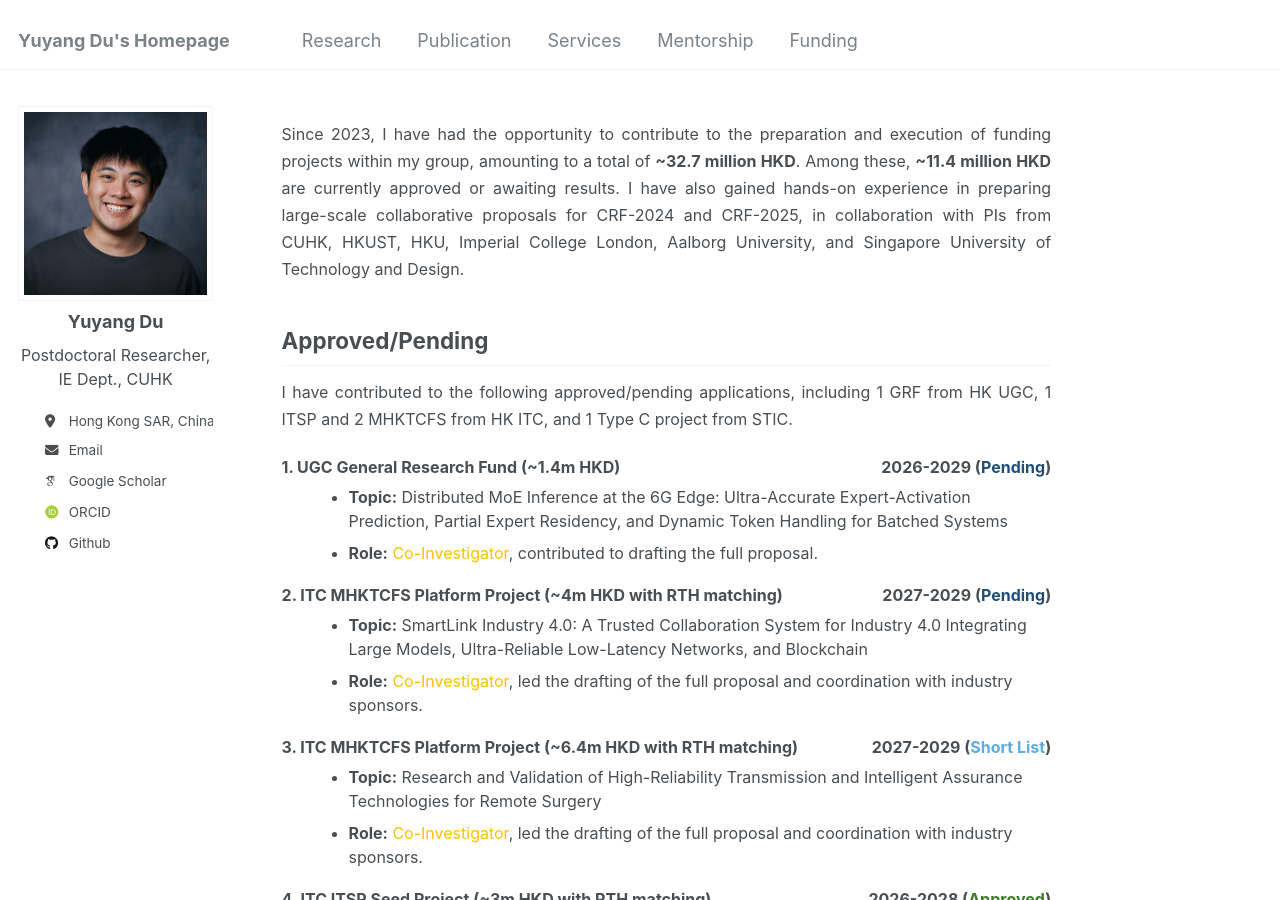
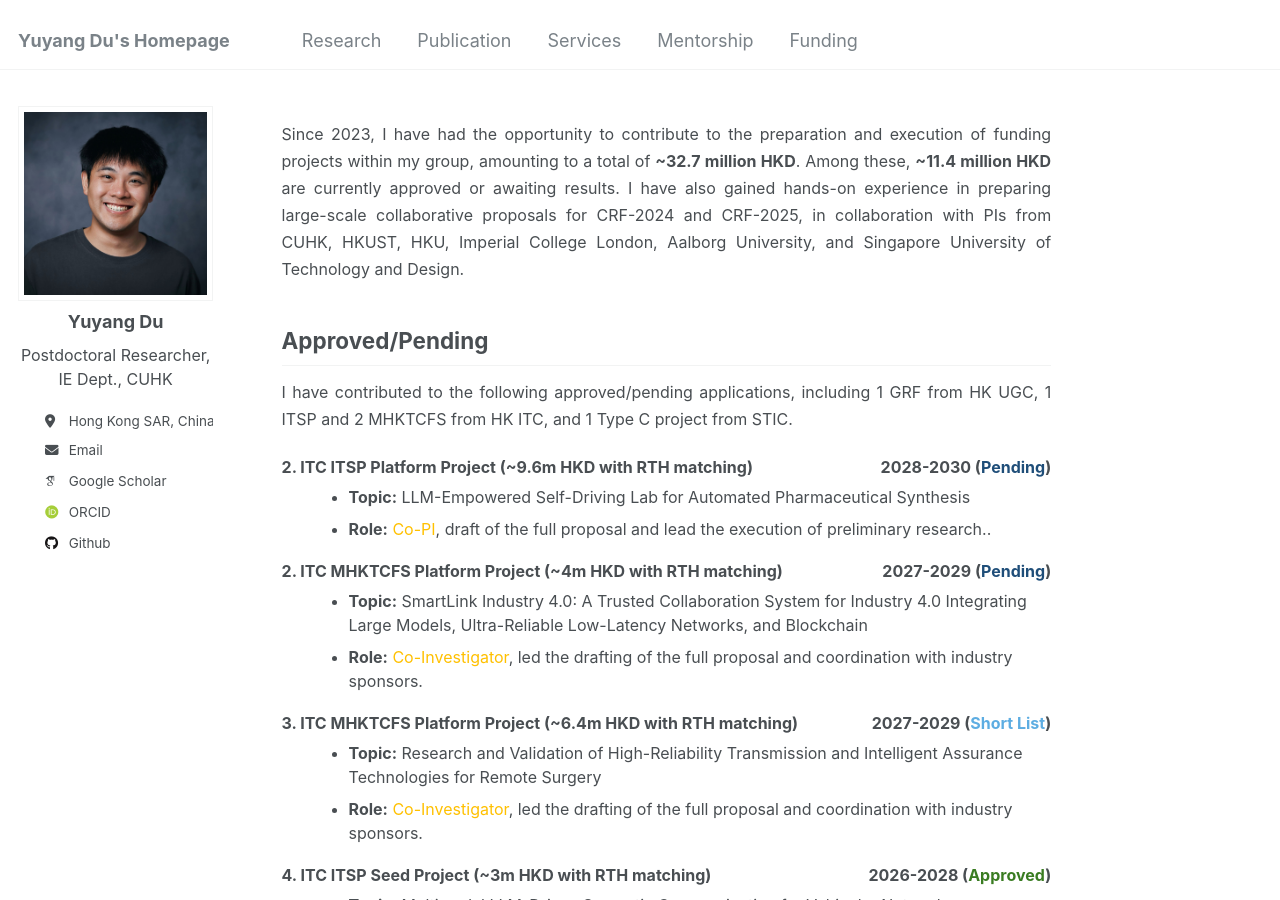
Before and after one commit to yuyangdu01/yuyangdu01.github.io, a Jekyll site: the page built from _pages/funding.md, in a window 1280 px wide and 900 px high. Built offline with Jekyll 4.4.1, drawn with Linux system fonts in a browser that asks for light colours; some web fonts are replaced.

Commit message:
Update funding.md

```diff
--- a/_pages/funding.md
+++ b/_pages/funding.md
@@ -20,12 +20,12 @@ Approved/Pending
 <p style="text-align: justify;"><font size=3>I have contributed to the following approved/pending applications, including 1 GRF from HK UGC, 1 ITSP and 2 MHKTCFS from HK ITC, and 1 Type C project from STIC.</font></p>
 
 <li style="display: flex; justify-content: space-between; align-items: center; list-style-type: none;">
-  <font size=3><b>1. UGC General Research Fund (~1.4m HKD)</b></font>
-  <font size=3><b>2026-2029 (<span style="color: #1f4e79;">Pending</span>)</b></font>
+  <font size=3><b>2. ITC ITSP Platform Project (~9.6m HKD with RTH matching)</b></font>
+  <font size=3><b>2028-2030 (<span style="color: #1f4e79;">Pending</span>)</b></font>
 </li>
 <ul style="margin-left: 1.5em; margin-top: 6px;">
-  <font size=3><li><b>Topic:</b> Distributed MoE Inference at the 6G Edge: Ultra-Accurate Expert-Activation Prediction, Partial Expert Residency, and Dynamic Token Handling for Batched Systems</li></font>
-  <font size=3><li><b>Role:</b> <span style="color: #ffc000;">Co-Investigator</span>, contributed to drafting the full proposal.</li></font>
+  <font size=3><li><b>Topic:</b> LLM-Empowered Self-Driving Lab for Automated Pharmaceutical Synthesis</li></font>
+  <font size=3><li><b>Role:</b> <span style="color: #ffc000;">Co-PI</span>, draft of the full proposal and lead the execution of preliminary research..</li></font>
 </ul>
 
 <li style="display: flex; justify-content: space-between; align-items: center; list-style-type: none;">
```
